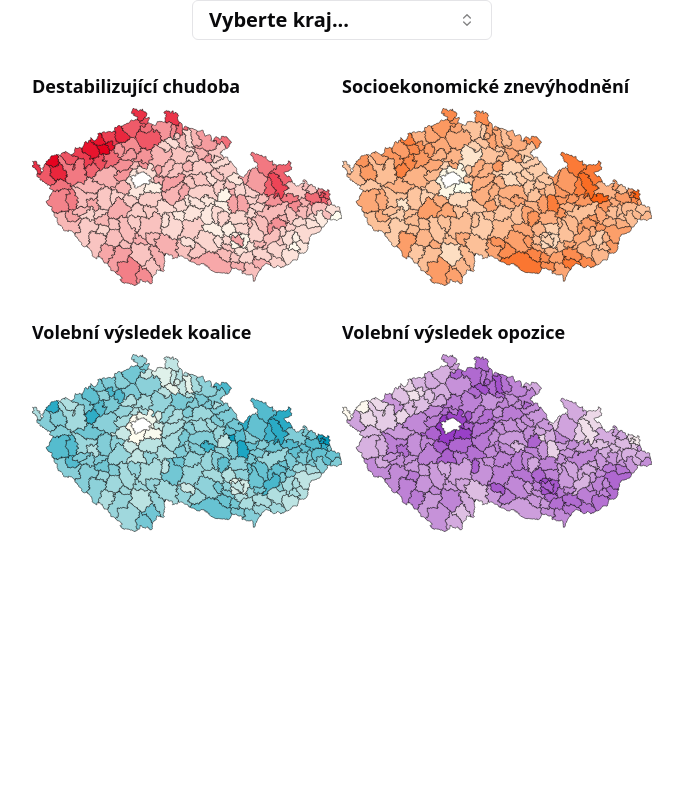
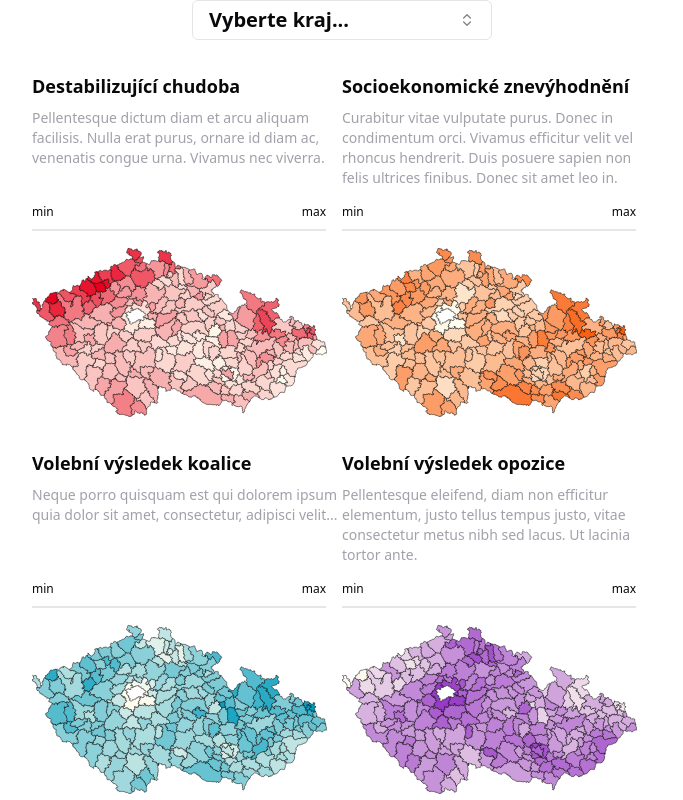
Before and after one commit to DataRozhlas/kraje-mapy, a React (Vite) app: page / in a window 1280 px wide. Shown: the whole page, without its empty margins (298-981 px from the left). Built offline with nearby package versions, Linux system fonts and the light colour scheme.

Commit message:
subtitle, beeswarm component

```diff
--- /dev/null
+++ b/src/components/BeeSwarm.tsx
@@ -0,0 +1,35 @@
+import React, { useEffect, useRef } from 'react';
+import * as d3 from 'd3';
+
+function BeeSwarm({ labels }: { labels: string[] }) {
+    const svgRef = useRef<SVGSVGElement | null>(null);
+
+    useEffect(() => {
+        const svg = d3.select(svgRef.current);
+        const width = svg.node()?.getBoundingClientRect().width || 0;
+
+        // Clear previous content
+        svg.selectAll('*').remove();
+
+        // Draw the horizontal line
+        svg.append('line')
+            .attr('x1', 0)
+            .attr('x2', width)
+            .attr('y1', 10)
+            .attr('y2', 10)
+            .attr('stroke', 'black')
+            .attr('stroke-width', 0.2);
+    }, []);
+
+    return (
+        <div className={"xs:mr-4"}>
+            <div className={"flex justify-between"}>
+                <div className={"text-xs"}>{labels[0]}</div>
+                <div className={"text-xs"}>{labels[1]}</div>
+            </div>
+            <svg ref={svgRef} width="100%" height="20"></svg>
+        </div>
+    );
+}
+
+export default BeeSwarm;
--- a/src/components/Map.tsx
+++ b/src/components/Map.tsx
@@ -3,6 +3,8 @@ import * as d3 from "d3";
 import { feature } from "topojson-client";
 import { Topology } from "topojson-specification";
 import { FeatureCollection } from "geojson";
+
+import BeeSwarm from "./Beeswarm";
 
 import {
   Tooltip,
@@ -66,11 +68,29 @@ function Map({
       break;
     default:
       title = "Nevím";
-  }
+  };
+
+  let subtitle;
+  switch (property) {
+    case "ZNEV":
+      subtitle = "Curabitur vitae vulputate purus. Donec in condimentum orci. Vivamus efficitur velit vel rhoncus hendrerit. Duis posuere sapien non felis ultrices finibus. Donec sit amet leo in.";
+      break;
+    case "CHUD":
+      subtitle = "Pellentesque dictum diam et arcu aliquam facilisis. Nulla erat purus, ornare id diam ac, venenatis congue urna. Vivamus nec viverra.";
+      break;
+    case "KOALICE":
+      subtitle = "Neque porro quisquam est qui dolorem ipsum quia dolor sit amet, consectetur, adipisci velit...";
+      break;
+    case "OPOZICE":
+      subtitle = "Pellentesque eleifend, diam non efficitur elementum, justo tellus tempus justo, vitae consectetur metus nibh sed lacus. Ut lacinia tortor ante. ";
+      break;
+    default:
+      subtitle = "Pellentesque dictum diam et arcu aliquam facilisis. Nulla erat purus, ornare id diam ac, venenatis congue urna. Vivamus nec viverra.";
+  };
 
   const updateDimensions = () => {
     if (containerRef.current) {
-      const width = containerRef.current.offsetWidth;
+      const width = containerRef.current.offsetWidth - 15;
       const filteredGeodata =
         kraj === ""
           ? geodata
@@ -150,7 +170,10 @@ function Map({
     <TooltipProvider delayDuration={150}>
       <div ref={containerRef}>
         <div className={"text-lg font-bold pb-2"}>{title}</div>
-
+        <div className={"text-sm text-zinc-400 pb-2 xs:h-24"}>{subtitle}</div>
+        <div className={"pb-2"}>
+          <BeeSwarm labels={["min", "max"]} />
+        </div>
         <svg width={dimensions.width} height={dimensions.height}>
           {filteredGeodata.features.map((shape) => (
             <Tooltip
```
Lines whose indentation alone changed are shown as unchanged.
